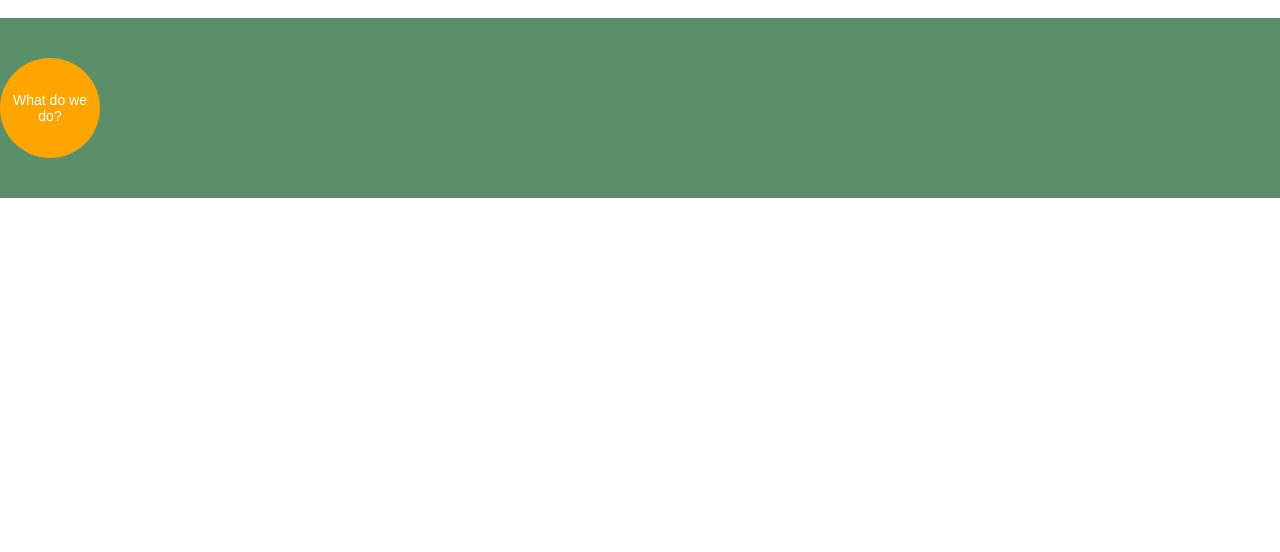
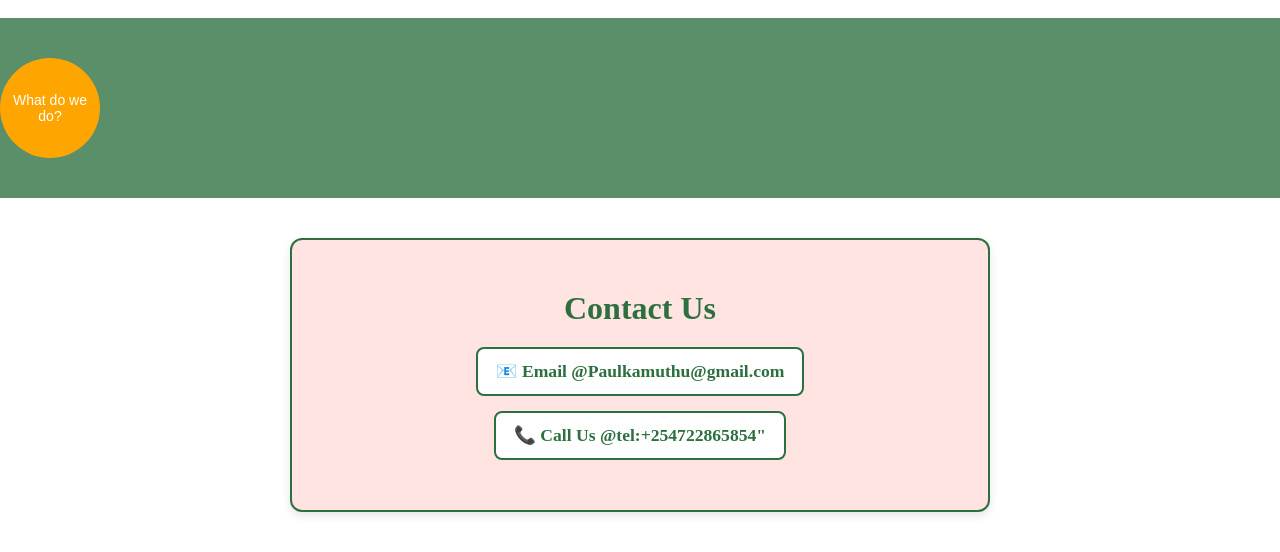
Before and after one commit to Cristinakamuthu/Mofarm-agritech-services, a plain HTML site: page index.html in a window 1280 px wide. Shown: the part 788-1340 px from the top of the page. Before the commit the page ends 1026 px from the top, so only its background shows below. Drawn offline with Linux system fonts and the light colour scheme.

Commit message:
completed the contact us section

```diff
--- a/index.html
+++ b/index.html
@@ -56,7 +56,12 @@
     });
   </script>
   <div id="#Contactus" class="contact">
+     <h2>Contact Us</h2>
+    <div class="contact-links">
+      <a href="Paulkamuthu@gmail.com">📧 Email  @Paulkamuthu@gmail.com</a>
+      <a href="tel:+254722865854">📞 Call Us @tel:+254722865854" </a>
 
+    </div>
 
   </div>
 </body>
--- a/style.css
+++ b/style.css
@@ -171,3 +171,54 @@ nav#link a {
 .menu.active #items li {
   opacity: 1;
 }
+/* Contact Section */
+.contact {
+  background: #FFE4E1; /* light pink background */
+  padding: 50px 20px;
+  border: 2px solid #2E6F40; /* dark green border */
+  border-radius: 12px;
+  max-width: 700px;
+  margin: 40px auto;
+  text-align: center;
+  box-shadow: 0 4px 10px rgba(0,0,0,0.1);
+}
+
+.contact h2 {
+  font-size: 2rem;
+  color: #2E6F40;
+  margin-bottom: 20px;
+}
+
+.contact-links {
+  display: flex;
+  flex-direction: column;
+  gap: 15px;
+  align-items: center;
+}
+
+.contact-links a {
+  text-decoration: none;
+  color: #2E6F40;
+  font-size: 1.1rem;
+  font-weight: bold;
+  padding: 12px 18px;
+  border: 2px solid #2E6F40;
+  border-radius: 8px;
+  transition: all 0.3s ease;
+  background: #fff;
+}
+
+.contact-links a:hover {
+  background: #2E6F40;
+  color: #fff;
+  transform: translateY(-2px);
+  box-shadow: 0 3px 6px rgba(0,0,0,0.2);
+}
+
+/* Mobile Responsive */
+@media (max-width: 600px) {
+  .contact-links a {
+    width: 100%;
+    text-align: center;
+  }
+}
```
